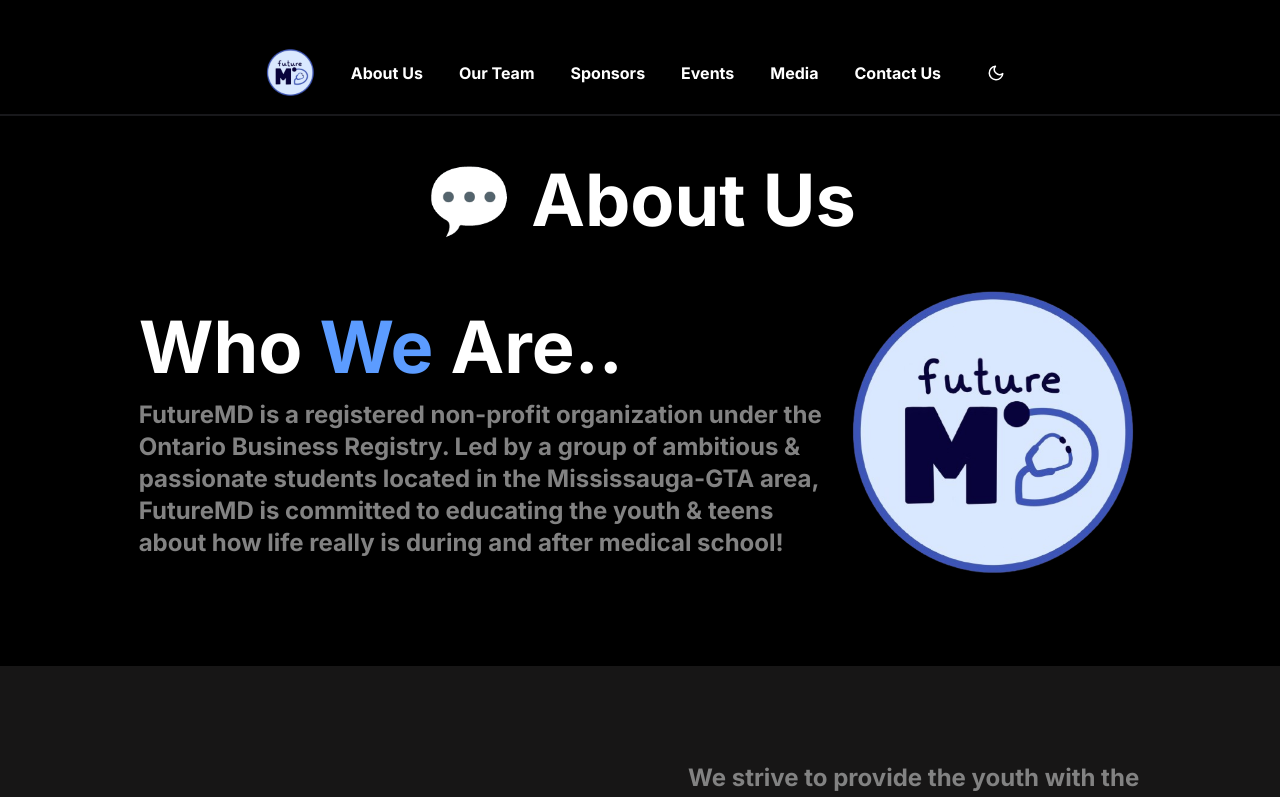
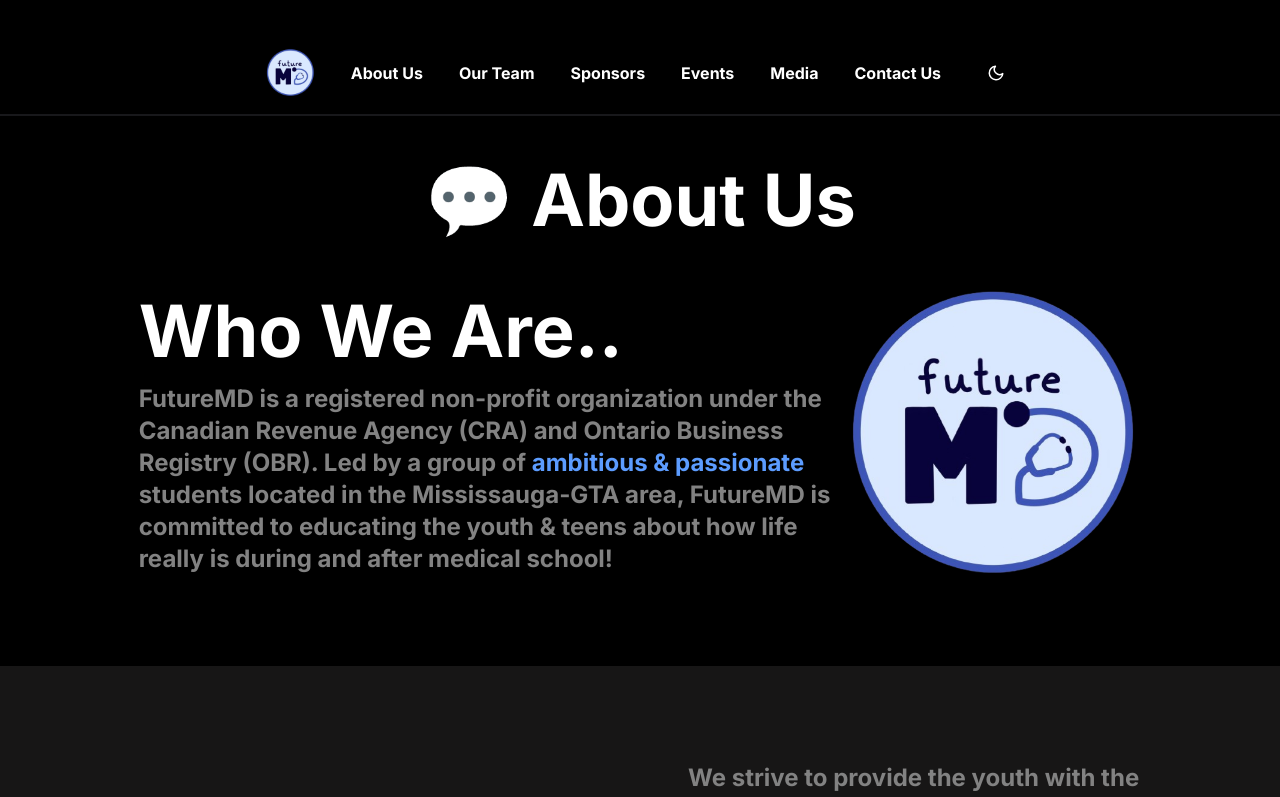
Before and after one commit to advayc/futuremd-site, a Next.js app: page /about in a window 1280 px wide. Shown: the top 797 px of the page. Built offline with nearby package versions, Linux system fonts and the light colour scheme.

Commit message:
Update about.tsx

```diff
--- a/pages/about.tsx
+++ b/pages/about.tsx
@@ -39,12 +39,13 @@
       <section className="w-full flex flex-col items-center">
         <div className="w-11/12 md:w-5/6 p-8 mt-4 dark:bg-[#000000] flex flex-col md:flex-row items-center justify-center mb-12">
           <div id="who-we-are" className="md:flex-1 flex flex-col items-center md:items-start justify-center text-center md:text-left">
-            <h2 className="text-5xl sm:text-6xl md:text-7xl font-bold dark:text-white text-black mb-4">Who <span className="dark:text-hov text-li">We</span> Are..</h2>
+            <h2 className="text-5xl sm:text-6xl md:text-7xl font-bold dark:text-white text-black mb-4">Who We Are..</h2>
             <p className="text-lg sm:text-xl md:text-2xl dark:dark-text text-[#828282] font-bold leading-9">
-              FutureMD is a registered non-profit organization under the Ontario
-              Business Registry. Led by a group of ambitious & passionate students
-              located in the Mississauga-GTA area, FutureMD is committed to educating
-              the youth & teens about how life really is during and after medical school!
+              FutureMD is a registered non-profit organization under the Canadian
+              Revenue Agency (CRA) and Ontario Business Registry (OBR). Led by a group
+              of <span className="dark:text-hov text-li">ambitious & passionate</span> students located in the Mississauga-GTA area,
+              FutureMD is committed to educating the youth & teens about how life really
+              is during and after medical school!
             </p>
           </div>
           <div className="md:w-[30%] w-2/3 sm:w-1/2 md:w-1/3 mt-8 md:mt-0">
```
